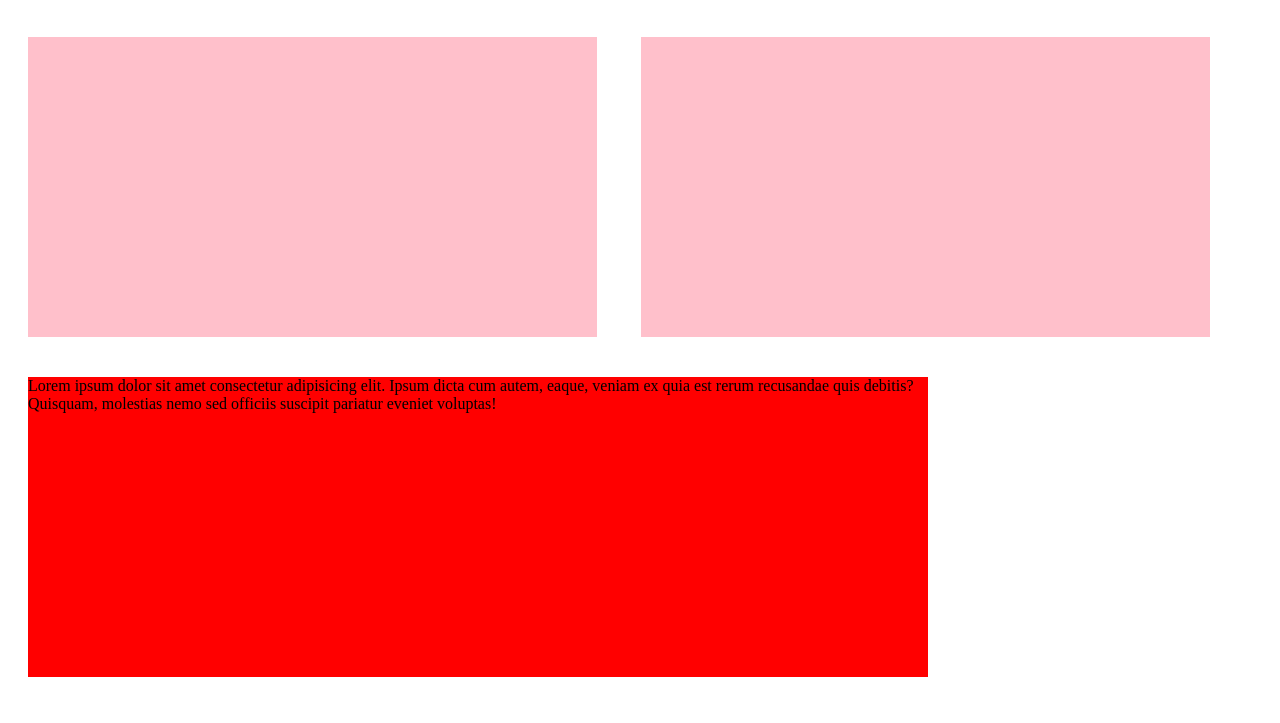
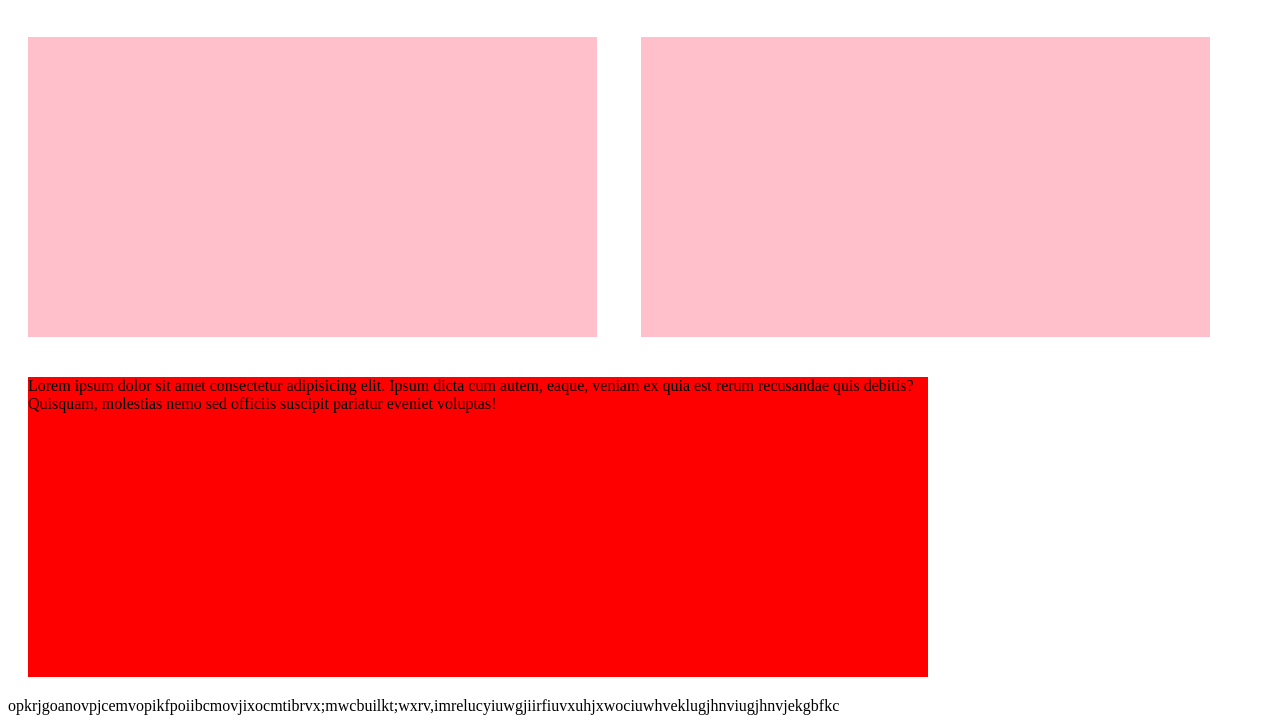
Before and after one commit to el0marca/adaptive, a plain HTML site: page src/index.html in a window 1280 px wide. Shown: the part 1937-2660 px from the top of the page. Drawn offline with Linux system fonts and the light colour scheme.

Commit message:
mergeafter

```diff
--- a/src/index.html
+++ b/src/index.html
@@ -26,5 +26,6 @@
     <div class="responsive"></div>
     <div class="responsive"></div>
     <div class="adaptive">Lorem ipsum dolor sit amet consectetur adipisicing elit. Ipsum dicta cum autem, eaque, veniam ex quia est rerum recusandae quis debitis? Quisquam, molestias nemo sed officiis suscipit pariatur eveniet voluptas!</div>
+    <div class="mergeafter">opkrjgoanovpjcemvopikfpoiibcmovjixocmtibrvx;mwcbuilkt;wxrv,imrelucyiuwgjiirfiuvxuhjxwociuwhveklugjhnviugjhnvjekgbfkc</div>
 </body>
 </html>
```
